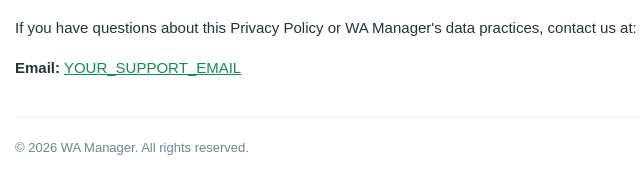
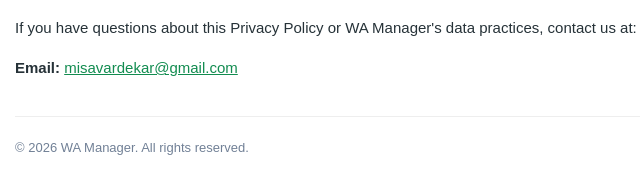
Before and after one commit to savardekar/wamanager, a plain HTML site: page index.html in a window 1280 px wide. Shown: the part 2697-2887 px from the top of the page, 240-880 px from the left. Drawn offline with Linux system fonts and the light colour scheme.

Commit message:
Update index.html

```diff
--- a/index.html
+++ b/index.html
@@ -230,8 +230,8 @@
 
   <p>
     <strong>Email:</strong>
-    <a href="mailto:YOUR_SUPPORT_EMAIL">
-      YOUR_SUPPORT_EMAIL
+    <a href="mailto:misavardekar@gmail.com">
+      misavardekar@gmail.com
     </a>
   </p>
 
```
